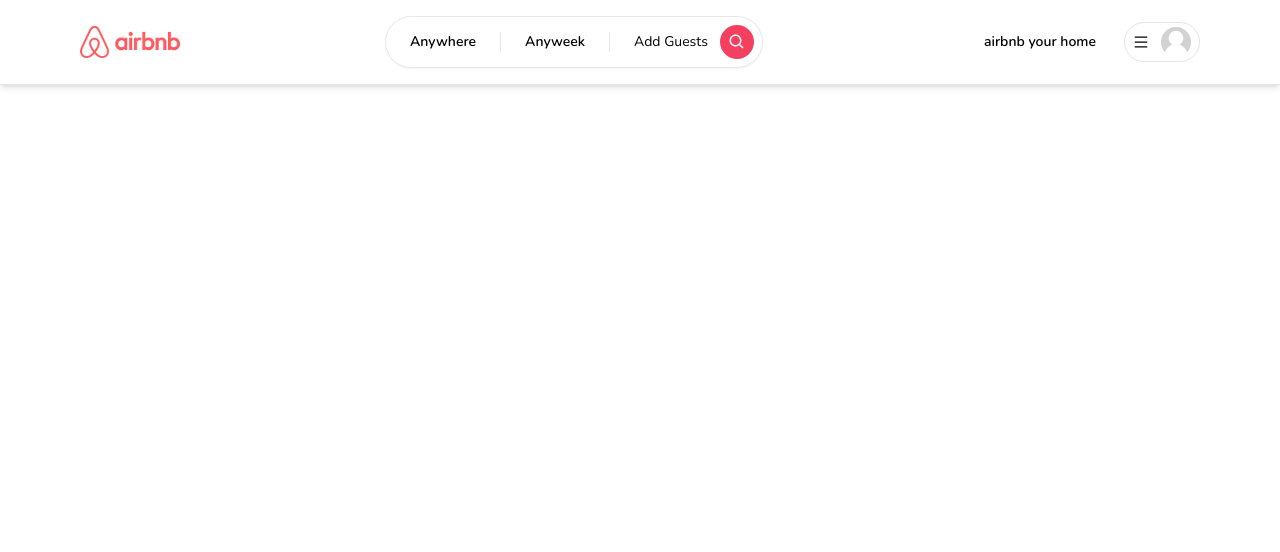
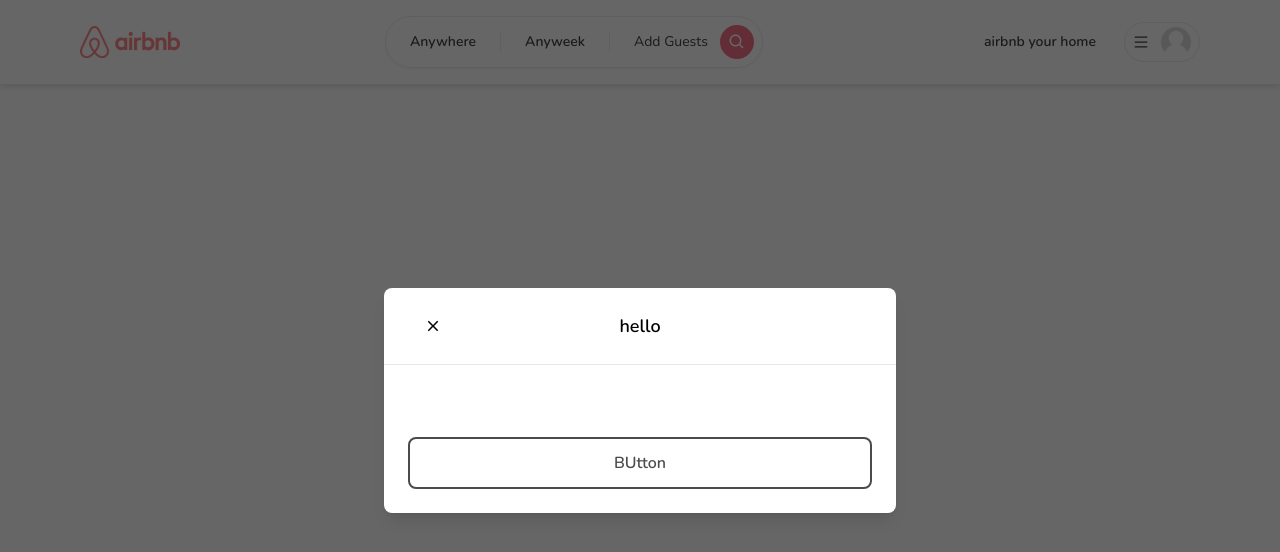
Before and after one commit to AswathyRajM/airbnb-clone-app, a Next.js app: page / in a window 1280 px wide. Shown: the top 552 px of the page. Built offline with nearby package versions, Linux system fonts and the light colour scheme.

Commit message:
Button component added

```diff
--- /dev/null
+++ b/app/components/Button.tsx
@@ -0,0 +1,51 @@
+'use client';
+import React from 'react';
+import { IconType } from 'react-icons';
+
+interface ButtonProps {
+  label: string;
+  disabled: boolean;
+  outline: boolean;
+  small: boolean;
+  icon: IconType;
+  onClick: (e: React.MouseEvent<HTMLButtonElement>) => void;
+}
+const Button: React.FC<ButtonProps> = ({
+  label,
+  disabled,
+  outline,
+  small,
+  icon: Icon,
+  onClick,
+}) => {
+  return (
+    <button
+      disabled={disabled}
+      onClick={onClick}
+      className={`
+  relative
+  disabled:opacity-70
+  disabled:cursor-not-allowed
+  rounded-lg
+  hover:opacity-80
+  transition
+  w-full
+  ${
+    outline
+      ? 'bg-white border-black text-black'
+      : 'bg-rose-500 border-rose-500 text-white'
+  }
+  ${
+    small
+      ? 'py-1 text-sm font-light border-[1px]'
+      : 'py-3 text-md font-semibold border-2'
+  }
+  `}
+    >
+      {Icon && <Icon size={24} className='absolute left-4 top-3' />}
+      {label}
+    </button>
+  );
+};
+
+export default Button;
--- /dev/null
+++ b/app/components/modals/Modal.tsx
@@ -0,0 +1,97 @@
+'use client';
+
+import { useCallback, useEffect, useState } from 'react';
+import { IoMdClose } from 'react-icons/io';
+import Button from '../Button';
+
+interface ModalProps {
+  isOpen?: boolean;
+  title?: string;
+  body?: string;
+  footer?: string;
+  actionLabel: string;
+  disabled?: boolean;
+  onClose: () => void;
+  onSubmit: () => void;
+  secondaryAction?: () => void;
+}
+
+const Modal: React.FC<ModalProps> = ({
+  isOpen,
+  title,
+  body,
+  footer,
+  actionLabel,
+  disabled,
+  onClose,
+  onSubmit,
+  secondaryAction,
+}) => {
+  const [showModal, setShowModal] = useState(isOpen);
+
+  useEffect(() => {
+    setShowModal(isOpen);
+  }, [isOpen]);
+
+  const handleClose = useCallback(() => {
+    if (disabled) return;
+
+    setShowModal(false);
+    setTimeout(() => {
+      onClose();
+    }, 300);
+  }, [disabled, onClose]);
+
+  const handleSubmit = useCallback(() => {
+    if (disabled) return;
+
+    onSubmit();
+  }, [disabled, onSubmit]);
+
+  const handleSecondaryAction = useCallback(() => {
+    if (disabled || !secondaryAction) return;
+
+    secondaryAction();
+  }, [secondaryAction, disabled]);
+
+  if (!isOpen) return null;
+
+  return (
+    <>
+      <div className='flex justify-center items-center overflow-x-hidden overflow-y-auto fixed inset-0 z-50 outline-none focus:outline-none bg-neutral-800/70'>
+        <div className='relative w-full md:w-4/6 lg:w-3/6 xl:w-2/5 my-6 mx-auto h-full lg:h-auto md:h-suto'>
+          {/* Content */}
+          <div
+            className={`translate duration-300 h-full ${
+              showModal ? 'translate-y-0' : 'translate-y-full'
+            }
+             ${showModal ? 'opacity-100' : 'opacity-0'}`}
+          >
+            <div className='translate h-full lg:h-auto md:h-auto border-0 rounded-lg shadow-lg relative flex flex-col q-full bg-white outline-none focus:outline-none'>
+              {/* Header */}
+              <div className='flex items-center p-6 rounded-t justify-center relative border-b-[1px]'>
+                <button
+                  onClick={handleClose}
+                  className='p-1 border-0 hover:opacity-70 transition absolute left-9'
+                >
+                  <IoMdClose size={18} />
+                </button>
+                <div className='text-lg font-semibold'>{title}</div>
+              </div>
+              {/* Body */}
+              <div className='relative p-6 flex-auto'>{body}</div>
+              {/* Footer */}
+              <div className='flex flex-col gap-2 p-6'>
+                <div className='flex flex-row items-center gap-4 w-full'>
+                  <Button label='BUtton' outline disabled />
+                </div>
+              </div>
+            </div>
+          </div>
+        </div>
+      </div>
+    </>
+  );
+};
+
+export default Modal;
--- a/app/layout.tsx
+++ b/app/layout.tsx
@@ -2,6 +2,7 @@
 import type { Metadata } from 'next';
 import { Nunito } from 'next/font/google';
 import { NavBar } from './components/navbar/NavBar';
+import Modal from './components/modals/Modal';
 import ClientOnly from './components/ClientOnly';
 
 const font = Nunito({ subsets: ['latin'] });
@@ -20,6 +21,7 @@
     <html lang='en'>
       <body className={font.className}>
         <ClientOnly>
+          <Modal title={"hello"} isOpen />
           <NavBar />
         </ClientOnly>
         {children}
```
